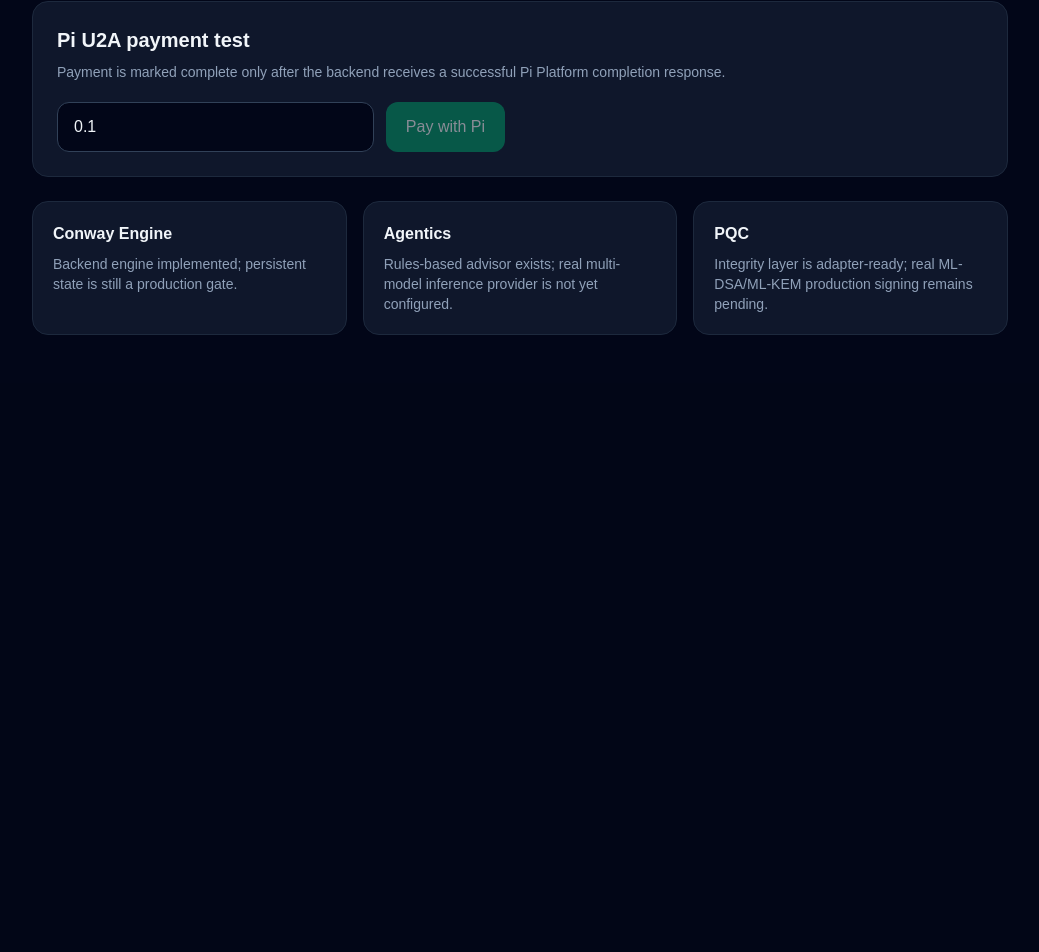
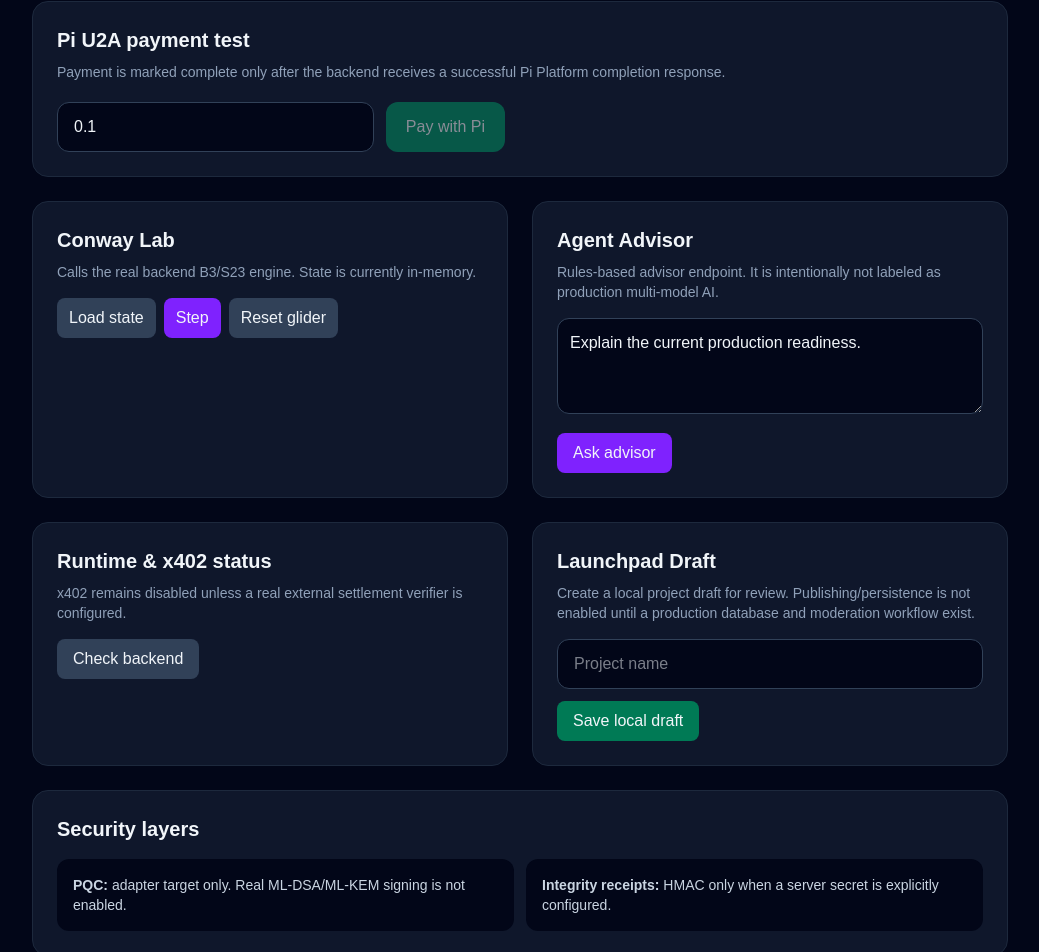
Before and after one commit to elon00/qmoosa-pi, a Next.js app: page / in a window 1280 px wide. Shown: the part 571-1523 px from the top of the page, without its empty margins (120-1159 px from the left). Before the commit the page ends 954 px from the top, so only its background shows below. Built offline with nearby package versions, Linux system fonts and the light colour scheme; no server answers.

Commit message:
ux: restore functional Conway advisor x402 and launchpad panels

```diff
--- a/app/page.tsx
+++ b/app/page.tsx
@@ -12,6 +12,12 @@ export default function Page() {
   const [loading, setLoading] = useState(false);
   const [paymentLoading, setPaymentLoading] = useState(false);
   const [amount, setAmount] = useState("0.1");
+  const [conway, setConway] = useState<any>(null);
+  const [advisorMessage, setAdvisorMessage] = useState("Explain the current production readiness.");
+  const [advisorReply, setAdvisorReply] = useState<any>(null);
+  const [serviceHealth, setServiceHealth] = useState<any>(null);
+  const [projectName, setProjectName] = useState("");
+  const [projectDraft, setProjectDraft] = useState<string | null>(null);
 
   const backendUrl = (process.env.NEXT_PUBLIC_PI_BACKEND_URL || "").replace(/\/$/, "");
   const sandbox = process.env.NEXT_PUBLIC_PI_SANDBOX !== "false";
@@ -147,6 +153,61 @@ export default function Page() {
     }
   }
 
+  async function loadServiceHealth() {
+    try {
+      setError(null);
+      const res = await backendFetch("/health");
+      const body = await res.json();
+      if (!res.ok) throw new Error(body?.error || "Backend health check failed");
+      setServiceHealth(body);
+    } catch (err: any) {
+      setError(err?.message || "Backend health check failed");
+    }
+  }
+
+  async function conwayAction(action: "state" | "step" | "reset") {
+    try {
+      setError(null);
+      const path = action === "state" ? "/api/v1/conway/state" : `/api/v1/conway/${action}`;
+      const res = await backendFetch(path, action === "state" ? {} : {
+        method: "POST",
+        headers: { "Content-Type": "application/json" },
+        body: action === "step" ? JSON.stringify({ steps: 1 }) : JSON.stringify({ preset: "glider" }),
+      });
+      const body = await res.json();
+      if (!res.ok) throw new Error(body?.error || "Conway request failed");
+      setConway(body);
+    } catch (err: any) {
+      setError(err?.message || "Conway request failed");
+    }
+  }
+
+  async function askAdvisor() {
+    try {
+      setError(null);
+      const res = await backendFetch("/api/v1/ai/chat", {
+        method: "POST",
+        headers: { "Content-Type": "application/json" },
+        body: JSON.stringify({ message: advisorMessage, agentType: "navigator" }),
+      });
+      const body = await res.json();
+      if (!res.ok) throw new Error(body?.error || "Advisor request failed");
+      setAdvisorReply(body);
+    } catch (err: any) {
+      setError(err?.message || "Advisor request failed");
+    }
+  }
+
+  function saveLocalProjectDraft() {
+    const name = projectName.trim();
+    if (!name) {
+      setError("Enter a project name.");
+      return;
+    }
+    setError(null);
+    setProjectDraft(name);
+  }
+
   return (
     <main className="min-h-screen bg-slate-950 text-slate-100">
       <div className="mx-auto max-w-5xl px-6 py-12">
@@ -231,17 +292,100 @@ export default function Page() {
           </div>
         </section>
 
-        <section className="mt-6 grid gap-4 md:grid-cols-3">
-          {[
-            ["Conway Engine", "Backend engine implemented; persistent state is still a production gate."],
-            ["Agentics", "Rules-based advisor exists; real multi-model inference provider is not yet configured."],
-            ["PQC", "Integrity layer is adapter-ready; real ML-DSA/ML-KEM production signing remains pending."],
-          ].map(([title, description]) => (
-            <div key={title} className="rounded-2xl border border-slate-800 bg-slate-900 p-5">
-              <h3 className="font-semibold">{title}</h3>
-              <p className="mt-2 text-sm text-slate-400">{description}</p>
+        <section className="mt-6 grid gap-6 lg:grid-cols-2">
+          <div className="rounded-2xl border border-slate-800 bg-slate-900 p-6">
+            <h2 className="text-xl font-semibold">Conway Lab</h2>
+            <p className="mt-2 text-sm text-slate-400">
+              Calls the real backend B3/S23 engine. State is currently in-memory.
+            </p>
+            <div className="mt-4 flex flex-wrap gap-2">
+              <button disabled={!backendConfigured} onClick={() => conwayAction("state")} className="rounded-lg bg-slate-700 px-3 py-2 disabled:opacity-40">Load state</button>
+              <button disabled={!backendConfigured} onClick={() => conwayAction("step")} className="rounded-lg bg-violet-600 px-3 py-2 disabled:opacity-40">Step</button>
+              <button disabled={!backendConfigured} onClick={() => conwayAction("reset")} className="rounded-lg bg-slate-700 px-3 py-2 disabled:opacity-40">Reset glider</button>
             </div>
-          ))}
+            {conway && (
+              <div className="mt-4 rounded-xl bg-slate-950 p-4 text-sm">
+                <p>Generation: {conway.generation ?? "—"}</p>
+                <p>Live cells: {conway.liveCells ?? "—"}</p>
+                <p className="mt-1 break-all text-xs text-slate-500">State hash: {conway.stateHash ?? "—"}</p>
+              </div>
+            )}
+          </div>
+
+          <div className="rounded-2xl border border-slate-800 bg-slate-900 p-6">
+            <h2 className="text-xl font-semibold">Agent Advisor</h2>
+            <p className="mt-2 text-sm text-slate-400">
+              Rules-based advisor endpoint. It is intentionally not labeled as production multi-model AI.
+            </p>
+            <textarea
+              value={advisorMessage}
+              onChange={(event) => setAdvisorMessage(event.target.value)}
+              className="mt-4 min-h-24 w-full rounded-xl border border-slate-700 bg-slate-950 p-3"
+              maxLength={4000}
+            />
+            <button disabled={!backendConfigured} onClick={askAdvisor} className="mt-3 rounded-lg bg-violet-600 px-4 py-2 disabled:opacity-40">
+              Ask advisor
+            </button>
+            {advisorReply && (
+              <div className="mt-4 rounded-xl bg-slate-950 p-4 text-sm">
+                <p className="font-semibold">{advisorReply.agent}</p>
+                <p className="mt-2 text-slate-300">{advisorReply.reply}</p>
+                <p className="mt-2 text-xs text-slate-500">Mode: {advisorReply.mode}</p>
+              </div>
+            )}
+          </div>
+
+          <div className="rounded-2xl border border-slate-800 bg-slate-900 p-6">
+            <h2 className="text-xl font-semibold">Runtime & x402 status</h2>
+            <p className="mt-2 text-sm text-slate-400">
+              x402 remains disabled unless a real external settlement verifier is configured.
+            </p>
+            <button disabled={!backendConfigured} onClick={loadServiceHealth} className="mt-4 rounded-lg bg-slate-700 px-4 py-2 disabled:opacity-40">
+              Check backend
+            </button>
+            {serviceHealth && (
+              <div className="mt-4 rounded-xl bg-slate-950 p-4 text-sm">
+                <p>Backend: {serviceHealth.ok ? "healthy" : "unhealthy"}</p>
+                <p>Pi API key: {serviceHealth.piApiConfigured ? "configured" : "not configured"}</p>
+                <p>x402: {serviceHealth.x402BazaarReady ? "verifier configured" : "disabled"}</p>
+                <p>PQC: {serviceHealth.postQuantum}</p>
+              </div>
+            )}
+          </div>
+
+          <div className="rounded-2xl border border-slate-800 bg-slate-900 p-6">
+            <h2 className="text-xl font-semibold">Launchpad Draft</h2>
+            <p className="mt-2 text-sm text-slate-400">
+              Create a local project draft for review. Publishing/persistence is not enabled until a production database and moderation workflow exist.
+            </p>
+            <input
+              value={projectName}
+              onChange={(event) => setProjectName(event.target.value)}
+              placeholder="Project name"
+              className="mt-4 w-full rounded-xl border border-slate-700 bg-slate-950 px-4 py-3"
+              maxLength={80}
+            />
+            <button onClick={saveLocalProjectDraft} className="mt-3 rounded-lg bg-emerald-700 px-4 py-2">
+              Save local draft
+            </button>
+            {projectDraft && (
+              <p className="mt-4 rounded-xl bg-slate-950 p-4 text-sm text-emerald-300">
+                Draft ready: {projectDraft}
+              </p>
+            )}
+          </div>
+        </section>
+
+        <section className="mt-6 rounded-2xl border border-slate-800 bg-slate-900 p-6">
+          <h2 className="text-xl font-semibold">Security layers</h2>
+          <div className="mt-4 grid gap-3 sm:grid-cols-2">
+            <p className="rounded-xl bg-slate-950 p-4 text-sm text-slate-300">
+              <strong>PQC:</strong> adapter target only. Real ML-DSA/ML-KEM signing is not enabled.
+            </p>
+            <p className="rounded-xl bg-slate-950 p-4 text-sm text-slate-300">
+              <strong>Integrity receipts:</strong> HMAC only when a server secret is explicitly configured.
+            </p>
+          </div>
         </section>
 
         {error && (
```
